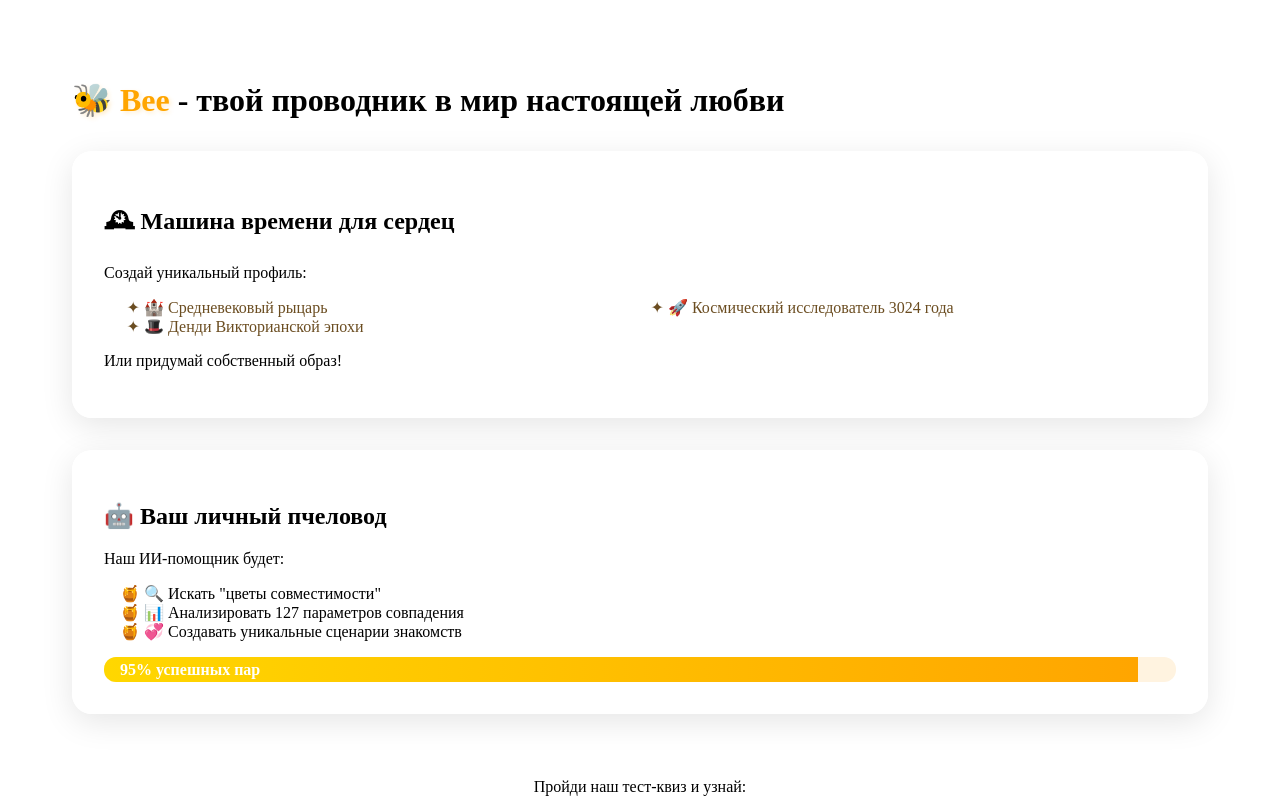
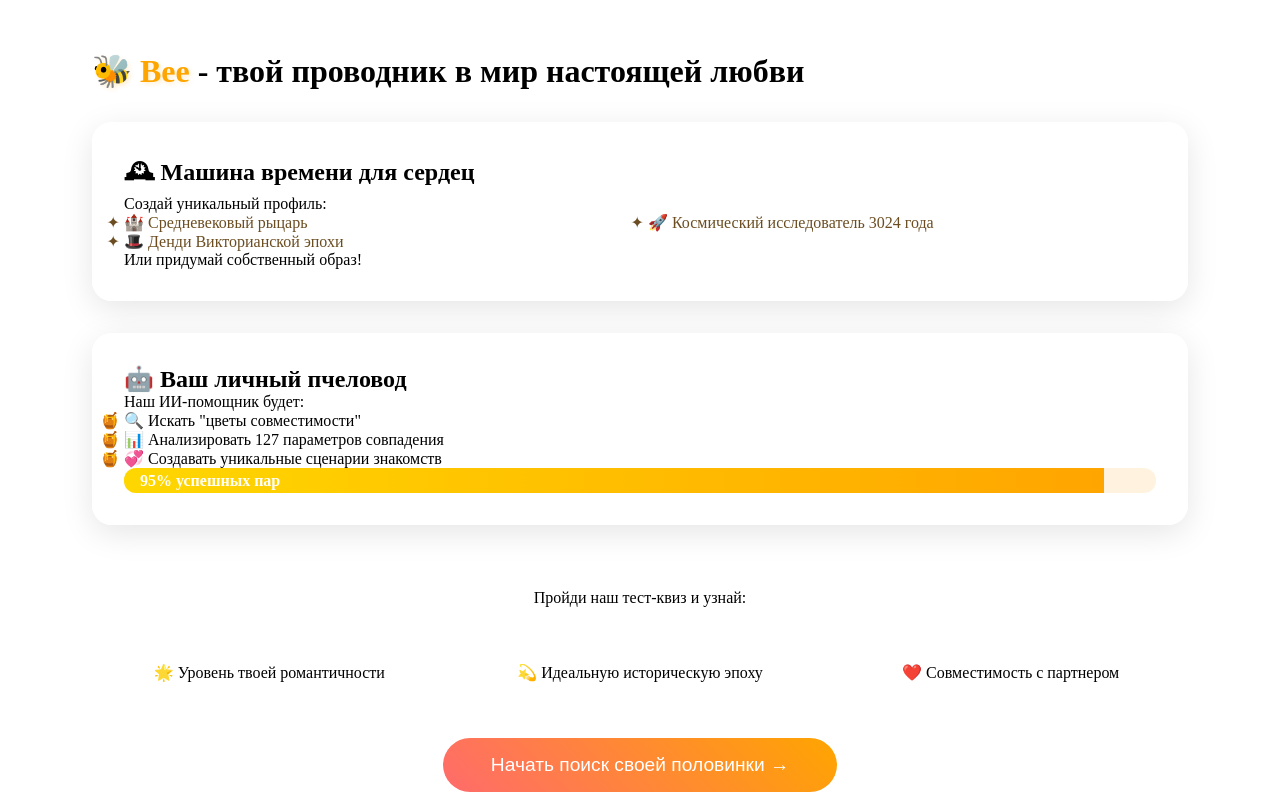
Before and after one commit to ivanycla/myDatingSiteOnReact, a React (Create React App) app: page /about in a window 1280 px wide. Shown: the top 800 px of the page. Built offline with nearby package versions, Linux system fonts and the light colour scheme.

Commit message:
Update About.module.css
забыл марджины убрать (

```diff
--- a/src/styles/About.module.css
+++ b/src/styles/About.module.css
@@ -1,4 +1,9 @@
-/* About.module.css */
+* {
+  margin: 0;
+  padding: 0;
+  box-sizing: border-box;
+}
+
 .container {
     background: linear-gradient(45deg, #fff3e0, #ffecb3);
     min-height: 100vh;
```
